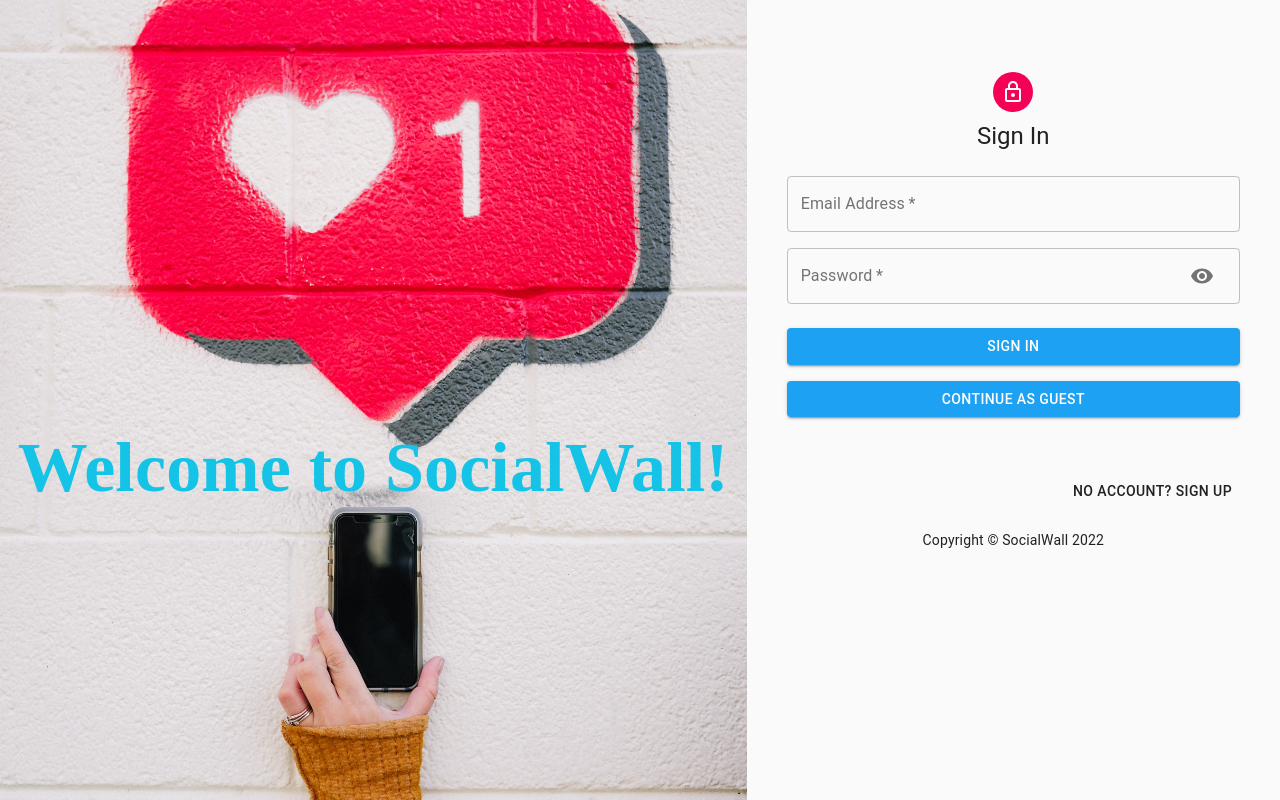
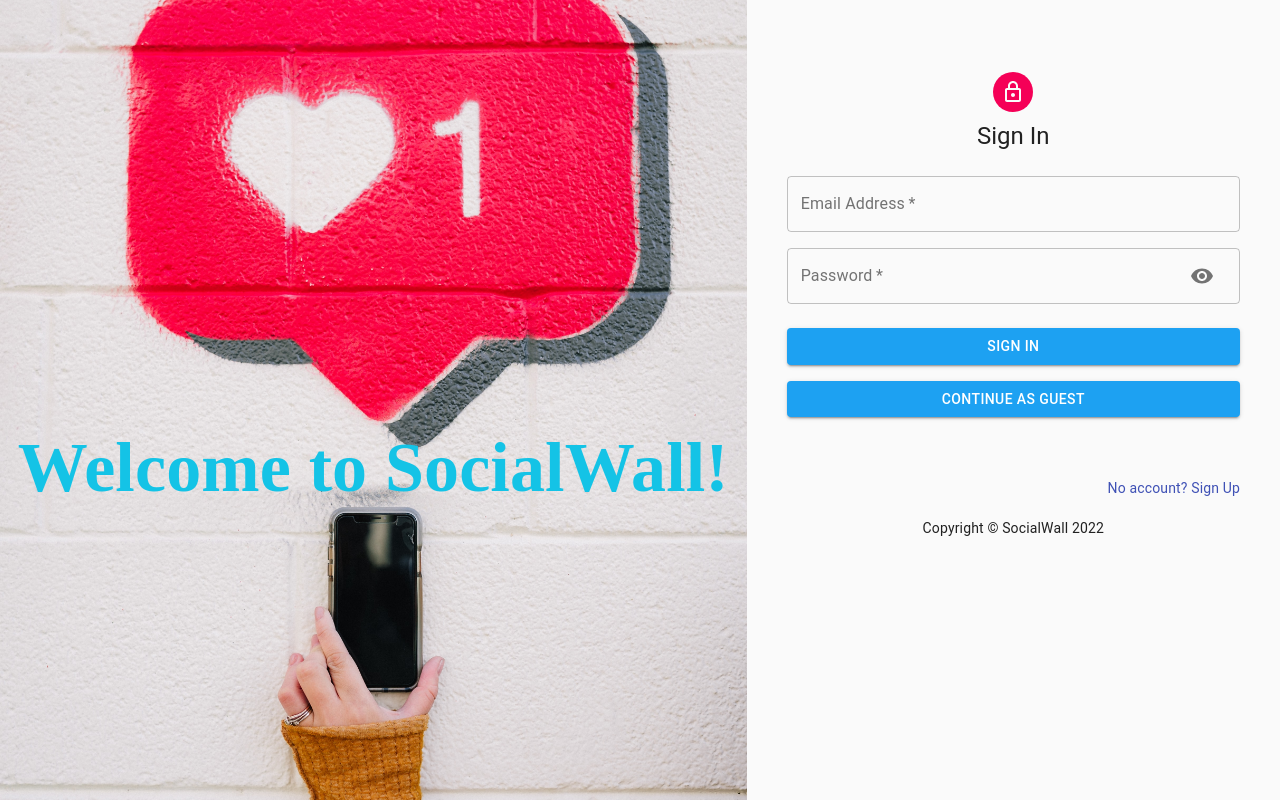
Before and after one commit to xd00099/SocialWall, a React (Create React App) app in the folder client/: page /auth in a window 1280 px wide. Built offline with nearby package versions, Linux system fonts and the light colour scheme; no server answers.

Commit message:
make signup a link format

```diff
--- a/client/src/components/Auth/Auth.js
+++ b/client/src/components/Auth/Auth.js
@@ -1,5 +1,5 @@
 import React, { useState } from 'react'
-import { CssBaseline, Avatar, Button, Grid, Typography} from '@material-ui/core';
+import { CssBaseline, Avatar, Button, Grid, Typography, Link} from '@material-ui/core';
 import LockOutlinedIcon from '@material-ui/icons/LockOutlined';
 import useStyles from './styles';
 import Input from './input';
@@ -153,10 +153,10 @@
                         <GoogleLogin type='standard' theme='filled_blue' onSuccess={(response) => googleSuccess(response)}></GoogleLogin>
                     </div>
                     <Grid container justifyContent='flex-end'>
-                        <Grid item>
-                            <Button onClick={switchMode}>
+                        <Grid item style={{paddingTop:'5px'}}>
+                            <Link href='#' variant="body2" onClick={switchMode}>
                                 { isSignup ? "Have an account? Sign In" : "No account? Sign Up"}
-                            </Button>
+                            </Link>
                         </Grid>
                     </Grid>
                 </form>
```
Also changed, not shown: 7 other files (tests, documents, lock files or other folders).
